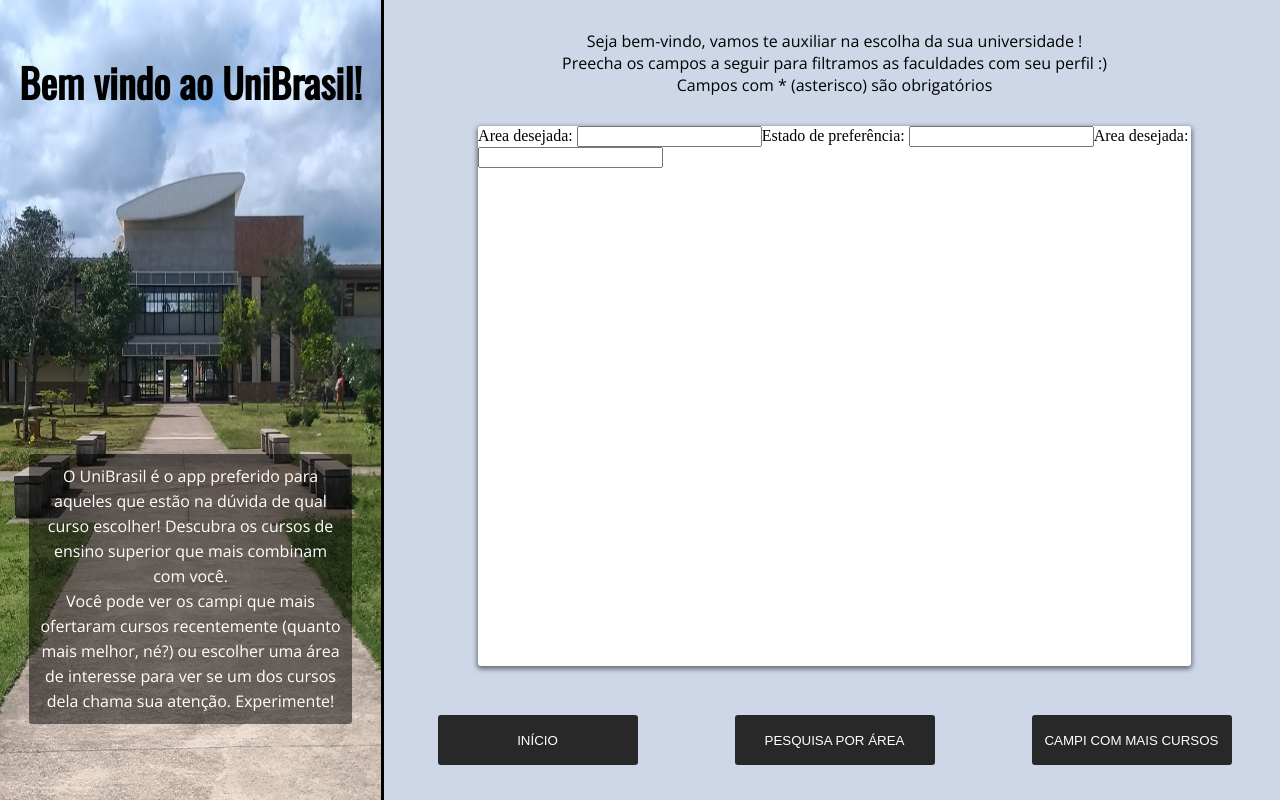
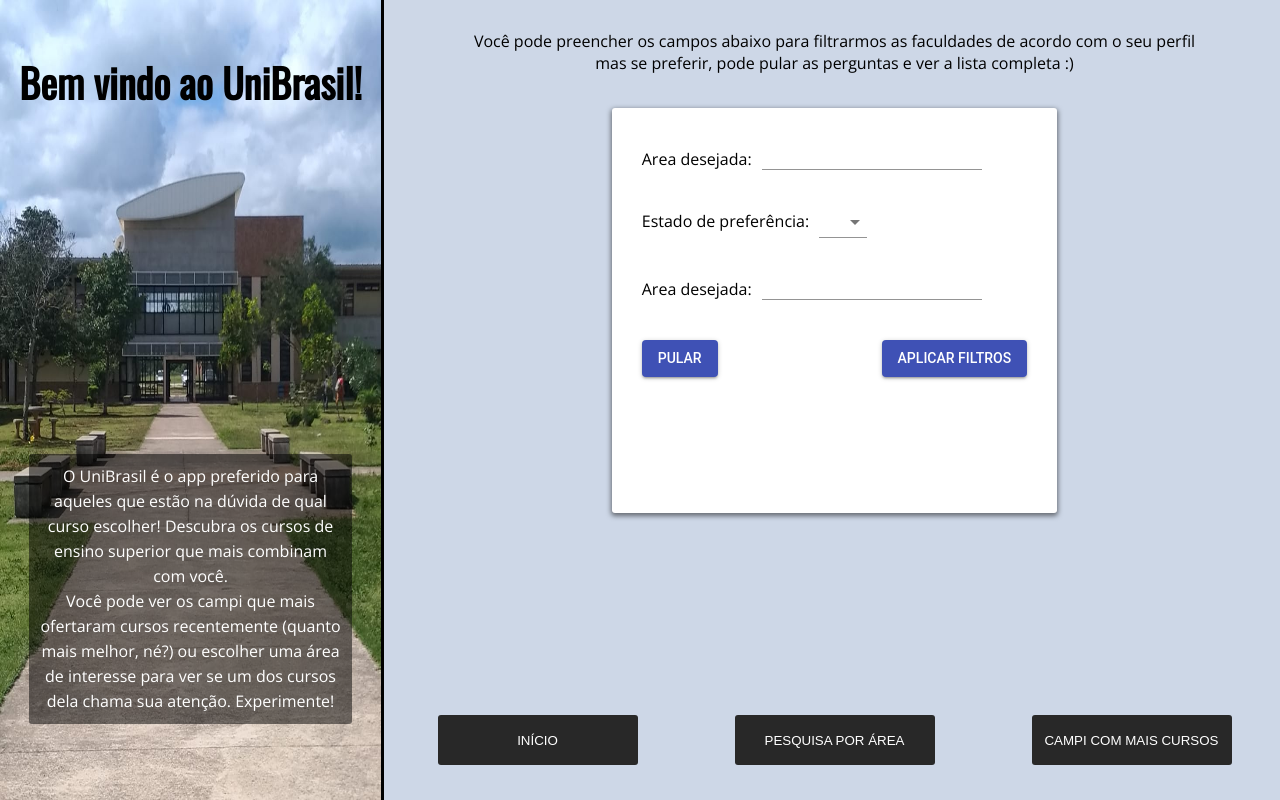
Before and after one commit to devNatron/integradoWEB, a React (Create React App) app in the folder app/: page / in a window 1280 px wide. Built offline with nearby package versions, Linux system fonts and the light colour scheme.

Commit message:
interface da tela de inicio modificada

```diff
--- a/app/package.json
+++ b/app/package.json
@@ -3,6 +3,7 @@
   "version": "0.1.0",
   "private": true,
   "dependencies": {
+    "@material-ui/core": "^3.9.3",
     "react": "^16.8.6",
     "react-dom": "^16.8.6",
     "react-router": "^5.0.0",
--- a/app/src/components/Home/index.js
+++ b/app/src/components/Home/index.js
@@ -2,23 +2,35 @@ import React from 'react'
 
 import './styles.css'
 
+import Button from '@material-ui/core/Button';
+import Input from '@material-ui/core/TextField';
+import NativeSelect from '@material-ui/core/NativeSelect';
+
 export default () => (
     <main className="Content page">
         <div className="intro-wrapper">
-            <p>Seja bem-vindo, vamos te auxiliar na escolha da sua universidade ! <br/>
-            Preecha os campos a seguir para filtramos as faculdades com seu perfil :) <br/>
-            Campos com * (asterisco) são obrigatórios</p>
+            <p>Você pode preencher os campos abaixo para filtrarmos as faculdades de acordo com o seu perfil<br/>
+                mas se preferir, pode pular as perguntas e ver a lista completa :) <br/></p>
         </div>
         <div className="form-wrapper">
             <form>
-                <label >Area desejada: </label>
-                <input type="text" name="area" className="input-area"></input>
-
-                <label >Estado de preferência: </label>
-                <input type="text" name="area" className="input-area"></input>
-
-                <label >Area desejada: </label>
-                <input type="text" name="area" className="input-area"></input>
+                {/* https://material-ui.com/demos/text-fields/ */}
+                <div>
+                    <label>Area desejada: </label>
+                    <Input id="area" name="area" className="input-area"></Input>
+                </div>
+                <div>
+                    <label>Estado de preferência: </label>
+                    <NativeSelect id="estado" name="area" className="input-area"></NativeSelect>
+                </div>
+                <div>
+                    <label>Area desejada: </label>
+                    <Input id="area2" name="area2" className="input-area2"></Input>
+                </div>
+                <div id="botoes">
+                    <Button id="pular" variant="contained" color="primary">Pular</Button>
+                    <Button id="aplicar" variant="contained" color="primary">Aplicar Filtros</Button>
+                </div>
             </form>
         </div>
     </main >
--- a/app/src/components/Home/styles.css
+++ b/app/src/components/Home/styles.css
@@ -22,6 +22,40 @@ main{
     box-shadow: 0px 2px 5px 1px rgba(0,0,0,0.5);
 
     border-radius: 3px;
-    width: 80%;
-    height: 80%;
+    height: 60%;
+    width: 50%;
+
+    padding: 30px;
+    margin: 4px 2px;
 }
+
+.form-wrapper form {
+    display: flex;
+    flex-direction: column;
+    align-items: left;
+    width: 100%;
+    height: 100%;
+    font-family: 'Open Sans', sans-serif;
+}
+
+.form-wrapper form > div {
+    margin-bottom: 30px;
+}
+
+.form-wrapper form div label {
+    /* padding-top: 6px; */
+    margin-top: 10px;
+    margin-right: 10px;
+    display: inline-block;
+}
+
+#botoes {
+    margin-top: 10px;
+    display: flex;
+    align-items: center;
+    justify-content: space-between;
+}
+
+/* #pular {
+    background-color: #282828;
+}  */
```
Also changed, not shown: 1 other file (tests, documents, lock files or other folders).
